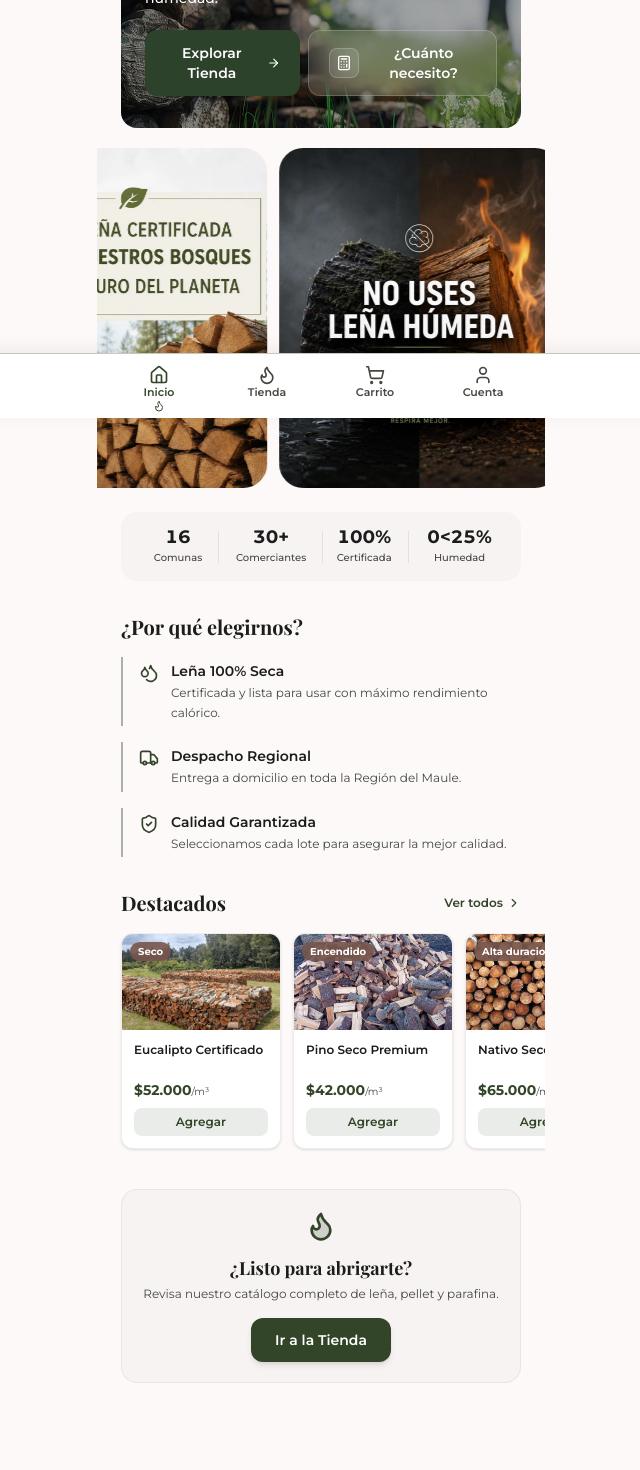
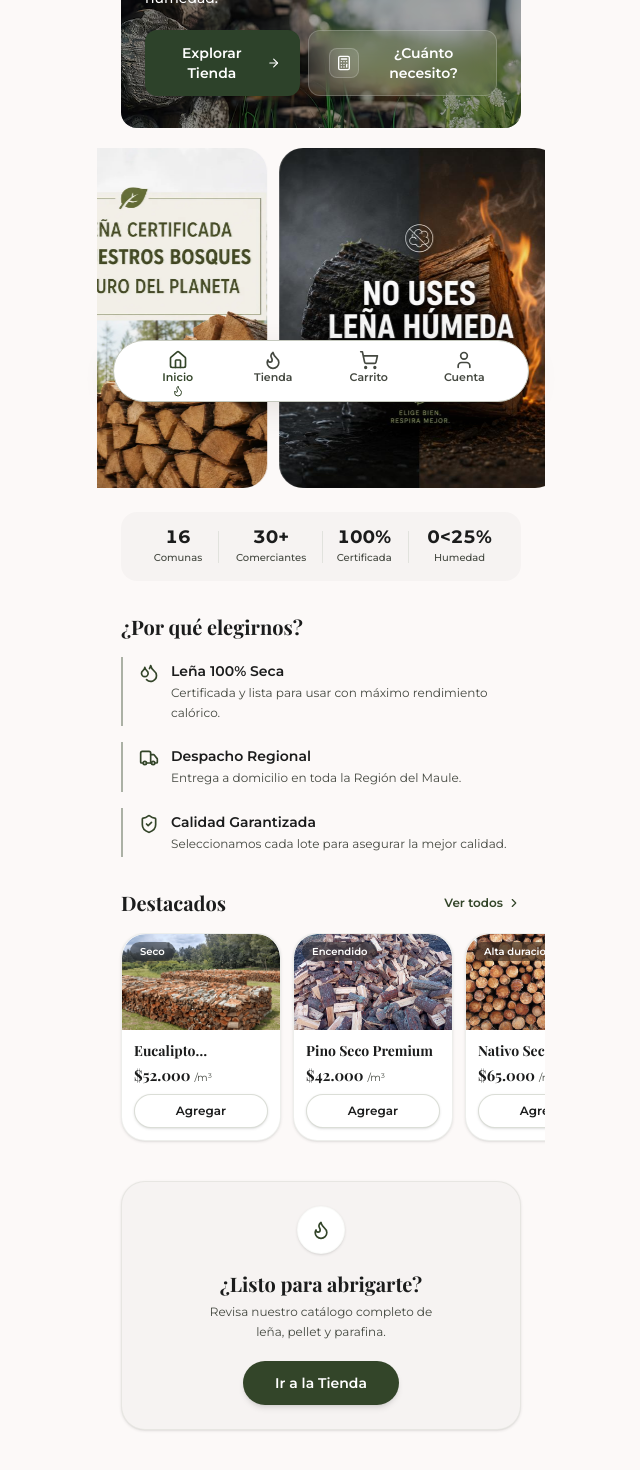
Before and after one commit to josep0020/Macki, a React (Vite) app: page / in a window 1280 px wide. Shown: the part 382-1852 px from the top of the page, without its empty margins (319-959 px from the left). Built offline with nearby package versions, Linux system fonts and the light colour scheme; a web font is replaced by a local one.

Commit message:
Rediseño visual de sección inferior (nav bar flotante, tarjetas destacadas y tarjeta CTA)

```diff
--- a/src/index.css
+++ b/src/index.css
@@ -168,24 +168,25 @@ body {
 /* ── Bottom Navigation Bar ── */
 .bottom-nav {
   position: fixed;
-  bottom: 0;
-  left: 0;
-  right: 0;
+  bottom: 16px;
+  left: 16px;
+  right: 16px;
   z-index: 100;
   background-color: var(--color-surface-container-lowest);
-  border-top: 1px solid var(--color-outline-variant);
-  box-shadow: 0 -4px 16px rgba(74, 58, 47, 0.08);
-  padding-bottom: env(safe-area-inset-bottom, 0px);
+  border: 1px solid var(--color-outline-variant);
+  border-radius: 9999px;
+  box-shadow: 0 8px 32px rgba(74, 58, 47, 0.12);
+  max-width: calc(28rem - 32px);
+  margin: 0 auto;
 }
 
 .bottom-nav-inner {
-  max-width: 28rem;
-  margin: 0 auto;
+  max-width: 100%;
   display: flex;
   align-items: center;
   justify-content: space-around;
-  padding: 0 0.5rem;
-  height: 64px;
+  padding: 0 1rem;
+  height: 60px;
 }
 
 .bottom-nav-tab {
@@ -261,7 +262,8 @@ body {
 
 /* Dark mode shadow adjustments */
 .dark .bottom-nav {
-  box-shadow: 0 -4px 16px rgba(0, 0, 0, 0.25);
+  box-shadow: 0 8px 32px rgba(0, 0, 0, 0.4);
+  border-color: rgba(255, 255, 255, 0.08);
 }
 
 /* ── Banner Carousel (Card-based) ── */
--- a/src/screens/HomeScreen.tsx
+++ b/src/screens/HomeScreen.tsx
@@ -52,35 +52,35 @@ function FeaturedProductCard({ product, onAddToCart }: { product: Product; onAdd
   };
 
   return (
-    <div className="min-w-[160px] max-w-[160px] bg-surface-container-lowest border border-outline-variant/30 rounded-xl overflow-hidden shadow-sm shrink-0 flex flex-col justify-between">
+    <div className="min-w-[160px] max-w-[160px] bg-surface-container-lowest border border-outline-variant/30 rounded-[24px] overflow-hidden shadow-sm shrink-0 flex flex-col justify-between">
       <div>
-        <div className="relative h-24 overflow-hidden">
+        <div className="relative h-24 overflow-hidden rounded-t-[24px]">
           <img
             src={product.imageUrl}
             alt={product.name}
             className="w-full h-full object-cover"
           />
           {product.badge && (
-            <span className="absolute top-2 left-2 bg-secondary/90 text-on-secondary text-[10px] font-bold px-2 py-0.5 rounded-full">
+            <span className="absolute top-2 left-2 bg-black/40 backdrop-blur-sm text-white text-[10px] font-semibold px-2.5 py-0.5 rounded-full">
               {product.badge}
             </span>
           )}
         </div>
         <div className="p-3 pb-0">
-          <h4 className="text-xs font-semibold text-on-surface leading-tight line-clamp-2 min-h-[32px]">{product.name}</h4>
-          <p className="text-sm font-bold text-primary mt-1.5">
+          <h4 className="font-serif text-sm font-bold text-on-surface leading-tight line-clamp-1">{product.name}</h4>
+          <p className="font-serif text-[15px] font-bold text-on-surface mt-1">
             ${product.price.toLocaleString('es-CL')}
-            <span className="text-[10px] text-on-surface-variant font-normal">/{product.unit}</span>
+            <span className="text-[10px] text-on-surface-variant font-normal font-sans ml-1">/{product.unit}</span>
           </p>
         </div>
       </div>
       <div className="p-3 pt-0">
         <button
           onClick={handleAdd}
-          className={`w-full mt-2 text-xs font-semibold py-1.5 rounded-lg transition-all active:scale-[0.97] flex items-center justify-center gap-1 ${
+          className={`w-full mt-2 text-xs font-semibold py-2 px-4 rounded-full border transition-all active:scale-[0.97] flex items-center justify-center gap-1 cursor-pointer ${
             justAdded
-              ? 'bg-green-700 text-white'
-              : 'bg-primary/10 hover:bg-primary/20 text-primary'
+              ? 'bg-green-700 text-white border-green-700'
+              : 'bg-white hover:bg-surface-container-low text-on-surface border-outline-variant/60 shadow-sm'
           }`}
         >
           {justAdded ? (
@@ -215,15 +215,17 @@ export function HomeScreen({ onGoToStore, onAddToCart, theme, onToggleTheme, onO
 
         {/* CTA */}
         <section className="mt-8 mb-4">
-          <div className="bg-surface-container-low border border-outline-variant/30 rounded-2xl p-5 text-center">
-            <Flame className="w-8 h-8 text-primary mx-auto mb-3 fill-primary/20" />
-            <h3 className="font-serif text-lg text-on-surface font-bold mb-1">¿Listo para abrigarte?</h3>
-            <p className="text-xs text-on-surface-variant mb-4">
+          <div className="bg-surface-container-low border border-outline-variant/30 rounded-3xl p-6 text-center shadow-sm">
+            <div className="w-12 h-12 rounded-full bg-white shadow-sm flex items-center justify-center mx-auto mb-4 border border-outline-variant/10 dark:bg-surface-container-high">
+              <Flame className="w-5 h-5 text-[#334529] fill-none" />
+            </div>
+            <h3 className="font-serif text-xl text-on-surface font-extrabold mb-1">¿Listo para abrigarte?</h3>
+            <p className="text-xs text-on-surface-variant mb-5 leading-relaxed max-w-[240px] mx-auto">
               Revisa nuestro catálogo completo de leña, pellet y parafina.
             </p>
             <button
               onClick={onGoToStore}
-              className="bg-primary text-on-primary font-semibold text-sm px-6 py-3 rounded-xl shadow-md hover:bg-primary-container active:scale-[0.97] transition-all"
+              className="bg-[#334529] hover:bg-[#283720] text-white font-semibold text-sm px-8 py-3 rounded-full shadow-md hover:shadow-lg active:scale-[0.97] transition-all cursor-pointer dark:bg-primary dark:text-on-primary dark:hover:bg-primary-container"
             >
               Ir a la Tienda
             </button>
```
